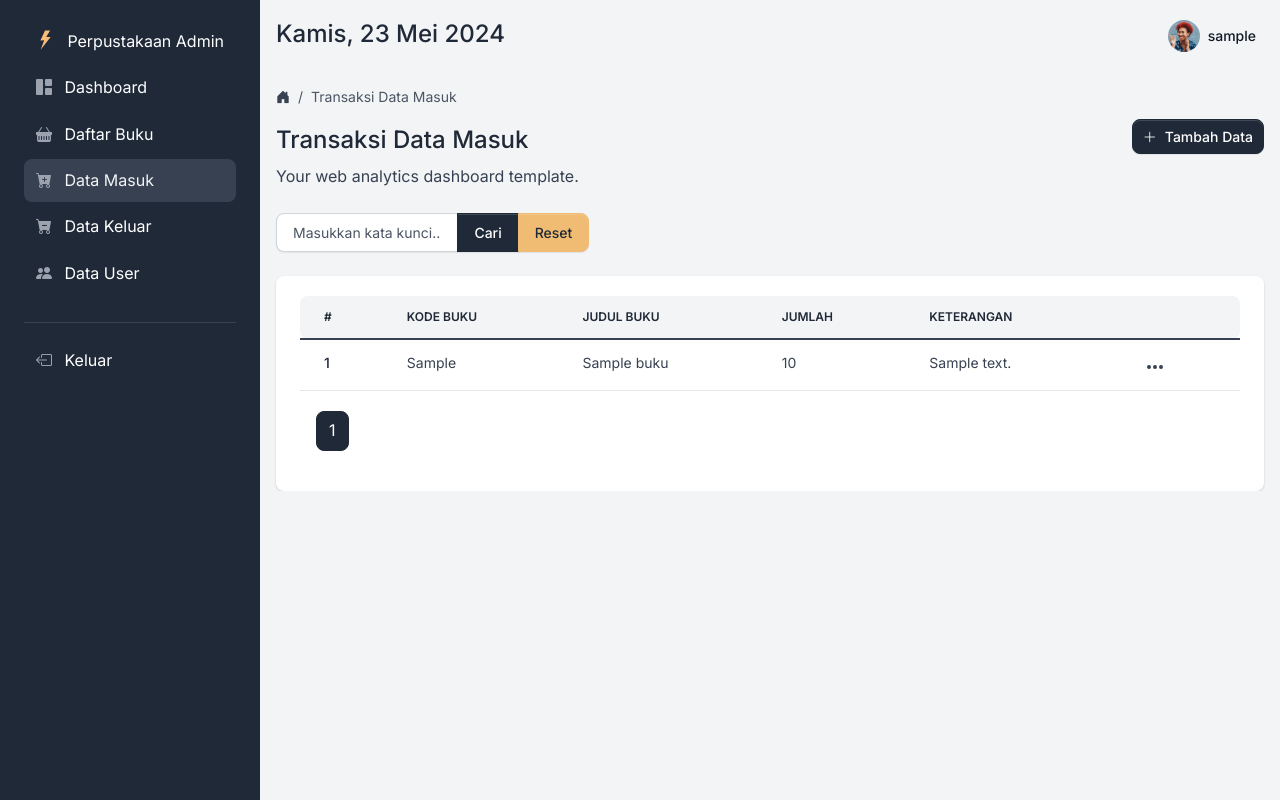
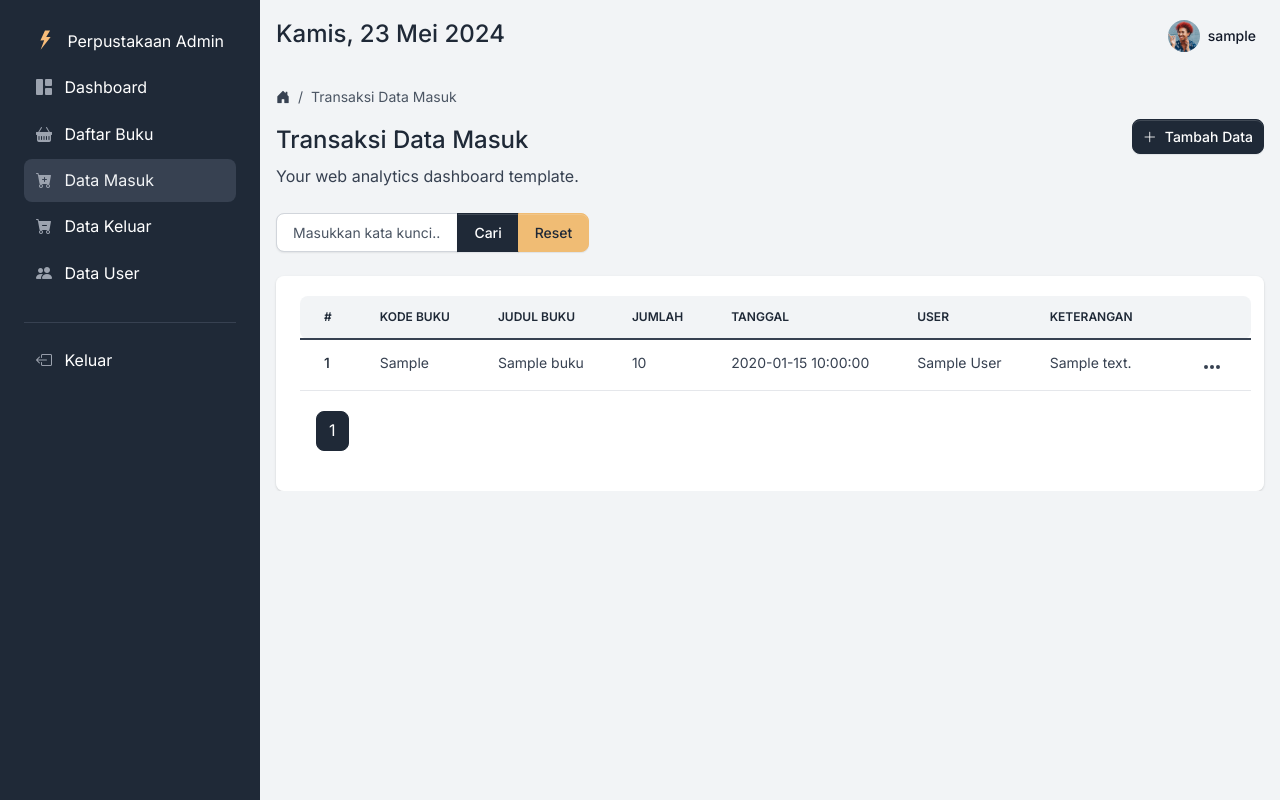
Before and after one commit to Actanzil/man_perpustakaan, a PHP site: page /stock/data_masuk.php in a window 1280 px wide. Run offline with PHP 8.4, Linux system fonts and the light colour scheme; the visitor is signed in with stand-in values (Sample User, id 1); tables that the repository leaves empty or names only in its code hold one stand-in row (values such as "Sample post"); some libraries are stand-ins or nearby versions.

Commit message:
User Attend

```diff
--- a/stock/data_masuk.php
+++ b/stock/data_masuk.php
@@ -2,9 +2,11 @@
     include '../dbconnect.php';
     include 'cek.php';
 
+
     if (isset($_POST['update'])) {
         $id_masuk = $_POST['id_masuk']; //id data masuk
         $id_buku = $_POST['id_buku']; //id buku
+        $id_user = $_POST['id_user']; // id user
         $jumlah = $_POST['jumlah'];
         $keterangan = $_POST['keterangan'];
         $tanggal = $_POST['tanggal'];
@@ -23,7 +25,7 @@
             $tambahistock = $stockskrg + $hitungselisih;
 
             $queryx = mysqli_query($conn, "UPDATE tb_buku SET stock='$tambahistock' WHERE id_buku='$id_buku'");
-            $updatedata1 = mysqli_query($conn, "UPDATE tb_buku_masuk SET tanggal = '$tanggal', jumlah = '$jumlah', keterangan = '$keterangan' WHERE id_masuk='$id_masuk'");
+            $updatedata1 = mysqli_query($conn, "UPDATE tb_buku_masuk SET id_user= '$id_user', tanggal = '$tanggal', jumlah = '$jumlah', keterangan = '$keterangan' WHERE id_masuk='$id_masuk'");
 
             //cek apakah berhasil
             switch ($updatedata1 && $queryx) {
@@ -44,7 +46,7 @@
 
             $query1 = mysqli_query($conn, "UPDATE tb_buku SET stock='$kurangistock' WHERE id_buku = '$id_buku'");
 
-            $updatedata = mysqli_query($conn, "UPDATE tb_buku_masuk SET tgl='$tanggal', jumlah='$jumlah', keterangan='$keterangan' WHERE id_masuk='$id_masuk'");
+            $updatedata = mysqli_query($conn, "UPDATE tb_buku_masuk SET id_user= '$id_user', tanggal = '$tanggal', jumlah = '$jumlah', keterangan = '$keterangan' WHERE id_masuk='$id_masuk'");
 
             //cek apakah berhasil
             switch ($query1 && $updatedata) {
@@ -199,6 +201,7 @@
                             <span class="sidebar-text">Data Keluar</span>
                         </a>
                     </li>
+                    <?php if ($_SESSION['level'] == "Superadmin") { ?>
                         <li class="nav-item ">
                             <a href="page_user.php" class="nav-link">
                                 <span class="sidebar-icon">
@@ -207,6 +210,7 @@
                                 <span class="sidebar-text">Data User</span>
                             </a>
                         </li>
+                    <?php } ?>
                     <li role="separator" class="dropdown-divider mt-4 mb-3 border-gray-700"></li>
                     <li class="nav-item ">
                         <a href="logout.php" class="nav-link">
@@ -289,6 +293,7 @@
                                 <button type="button" class="btn-close" data-bs-dismiss="modal" aria-label="Close"></button>
                             </div>
                             <form action="konfirmasi_data_masuk.php" method="POST">
+                            <input type="hidden" name="id_user" value="<?php echo $_SESSION['id']; ?>">
                                 <div class="modal-body">
                                     <div class="mb-3 row">
                                         <label for="judul" class="col-sm-3 col-form-label">Judul Buku</label>
@@ -392,6 +397,8 @@
                             <th class="border-0">Kode Buku</th>
                             <th class="border-0">Judul Buku</th>
                             <th class="border-0">Jumlah</th>
+                            <th class="border-0">Tanggal</th>
+                            <th class="border-0">User</th>
                             <th class="border-0">Keterangan</th>
                             <th class="border-0 rounded-end"></th>
                         </tr>
@@ -413,7 +420,10 @@
                             $katakunci = isset($_GET['katakunci']) ? $_GET['katakunci'] : '';
 
                             // Query untuk menampilkan semua data pada tabel tb_buku_masuk yang telah digabungkan dengan data dari tb_buku
-                            $sql = "SELECT * FROM `tb_buku_masuk` `tbm` INNER JOIN `tb_buku` `tb` ON `tbm`.`id_buku` = `tb`.`id_buku`";
+                            $sql = "SELECT tbm.*, tb.judul_buku, tb.kode_buku, u.nama AS nama_user
+                                    FROM `tb_buku_masuk` `tbm`
+                                    INNER JOIN `tb_buku` `tb` ON `tbm`.`id_buku` = `tb`.`id_buku`
+                                    INNER JOIN `user` u ON `tbm`.`id_user` = `u`.`id_user`";
 
                             // Logika untuk pencarian
                             if (!empty($katakunci)) {
@@ -434,6 +444,8 @@
                             <td><?= $p['kode_buku'] ?></td>
                             <td><?= $p['judul_buku'] ?></td>
                             <td><?= $p['jumlah'] ?></td>
+                            <td><?= $p['tanggal'] ?></td>
+                            <td><?= $p['nama_user'] ?></td>
                             <td><?= $p['keterangan'] ?></td>
                             <td>
                                 <div class="dropdown ms-3">
@@ -485,6 +497,7 @@
                                                         <input type="text" class="form-control" id="keterangan" name="keterangan" value="<?php echo $p['keterangan'] ?>">
                                                         <input type="hidden" name="id_buku" value="<?= $id_buku; ?>">
                                                         <input type="hidden" name="id_masuk" value="<?= $id_masuk; ?>">
+                                                        <input type="hidden" name="id_user" value="<?php echo $_SESSION['id']; ?>">
                                                     </div>
                                                 </div>
                                             </div>
--- a/stock/konfirmasi_data_keluar.php
+++ b/stock/konfirmasi_data_keluar.php
@@ -1,6 +1,7 @@
 <?php
   include '../dbconnect.php';
   $id_buku = $_POST['id_buku']; //id buku
+  $id_user = $_POST['id_user']; // id user
   $qty = $_POST['jumlah'];
   $tanggal = (new \DateTime())->format('Y-m-d');
   $ket = $_POST['keterangan'];
@@ -10,7 +11,7 @@
   $sisa = $data['stock'] - $qty;
 
   $query1 = mysqli_query($conn, "UPDATE tb_buku SET stock='$sisa' WHERE id_buku = '$id_buku'");
-  $query2 = mysqli_query($conn, "INSERT INTO tb_buku_keluar(id_buku, tanggal, jumlah, keterangan) VALUES('$id_buku','$tanggal','$qty','$ket')");
+  $query2 = mysqli_query($conn, "INSERT INTO tb_buku_keluar(id_buku, id_user, tanggal, jumlah, keterangan) VALUES('$id_buku','$id_user','$tanggal','$qty','$ket')");
 
   if ($query1 && $query2) {
     // notifikasi
--- a/stock/konfirmasi_data_masuk.php
+++ b/stock/konfirmasi_data_masuk.php
@@ -1,6 +1,7 @@
 <?php
   include '../dbconnect.php';
   $id_buku = $_POST['id_buku']; // id buku
+  $id_user = $_POST['id_user']; // id user
   $qty = $_POST['jumlah'];
   $tanggal = (new \DateTime())->format('Y-m-d');
   $ket = $_POST['keterangan'];
@@ -10,7 +11,7 @@
   $sisa = $data['stock'] + $qty;
 
   $query1 = mysqli_query($conn, "UPDATE tb_buku SET stock='$sisa' WHERE id_buku = '$id_buku'");
-  $query2 = mysqli_query($conn, "INSERT INTO tb_buku_masuk (id_buku, tanggal, jumlah, keterangan) VALUES('$id_buku','$tanggal','$qty','$ket')");
+  $query2 = mysqli_query($conn, "INSERT INTO tb_buku_masuk (id_buku, id_user, tanggal, jumlah, keterangan) VALUES('$id_buku','$id_user','$tanggal','$qty','$ket')");
 
   if ($query1 && $query2) {
     // notifikasi
--- a/stock/page_buku.php
+++ b/stock/page_buku.php
@@ -153,6 +153,7 @@
                             <span class="sidebar-text">Data Keluar</span>
                         </a>
                     </li>
+                    <?php if ($_SESSION['level'] == "Superadmin") { ?>
                         <li class="nav-item ">
                             <a href="page_user.php" class="nav-link">
                                 <span class="sidebar-icon">
@@ -161,6 +162,7 @@
                                 <span class="sidebar-text">Data User</span>
                             </a>
                         </li>
+                    <?php } ?>
                     <li role="separator" class="dropdown-divider mt-4 mb-3 border-gray-700"></li>
                     <li class="nav-item ">
                         <a href="logout.php" class="nav-link">
--- a/stock/page_user.php
+++ b/stock/page_user.php
@@ -194,7 +194,8 @@
                             <span class="sidebar-text">Data Keluar</span>
                         </a>
                     </li>
-                    <li class="nav-item active">
+                    <?php if ($_SESSION['level'] == "Superadmin") { ?>
+                        <li class="nav-item ">
                             <a href="page_user.php" class="nav-link">
                                 <span class="sidebar-icon">
                                     <i class="bi bi-people-fill"></i>
@@ -202,6 +203,7 @@
                                 <span class="sidebar-text">Data User</span>
                             </a>
                         </li>
+                    <?php } ?>
                     <li role="separator" class="dropdown-divider mt-4 mb-3 border-gray-700"></li>
                     <li class="nav-item ">
                         <a href="logout.php" class="nav-link">
```
Also changed, not shown: stock/data_keluar.php (+15 -3 lines). Lines whose indentation alone changed are shown as unchanged.
